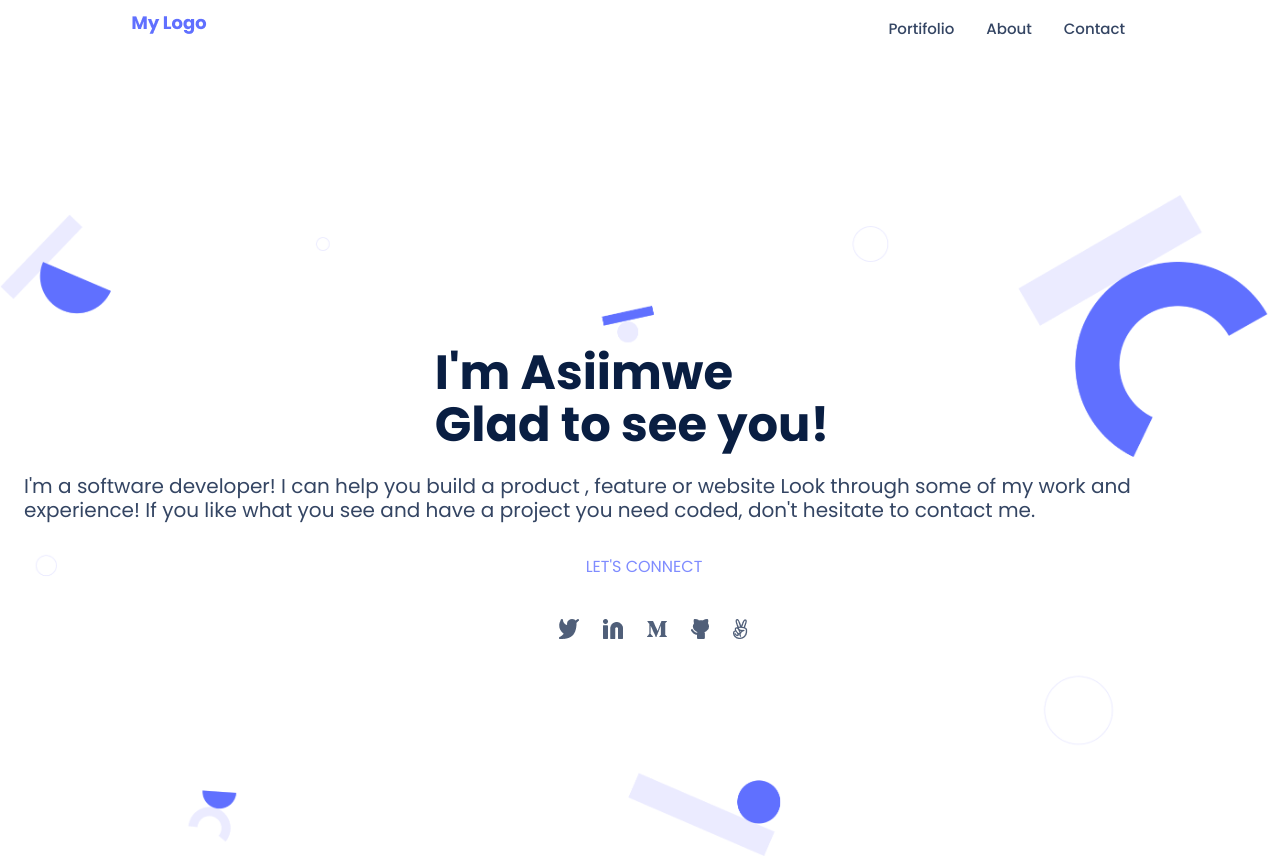
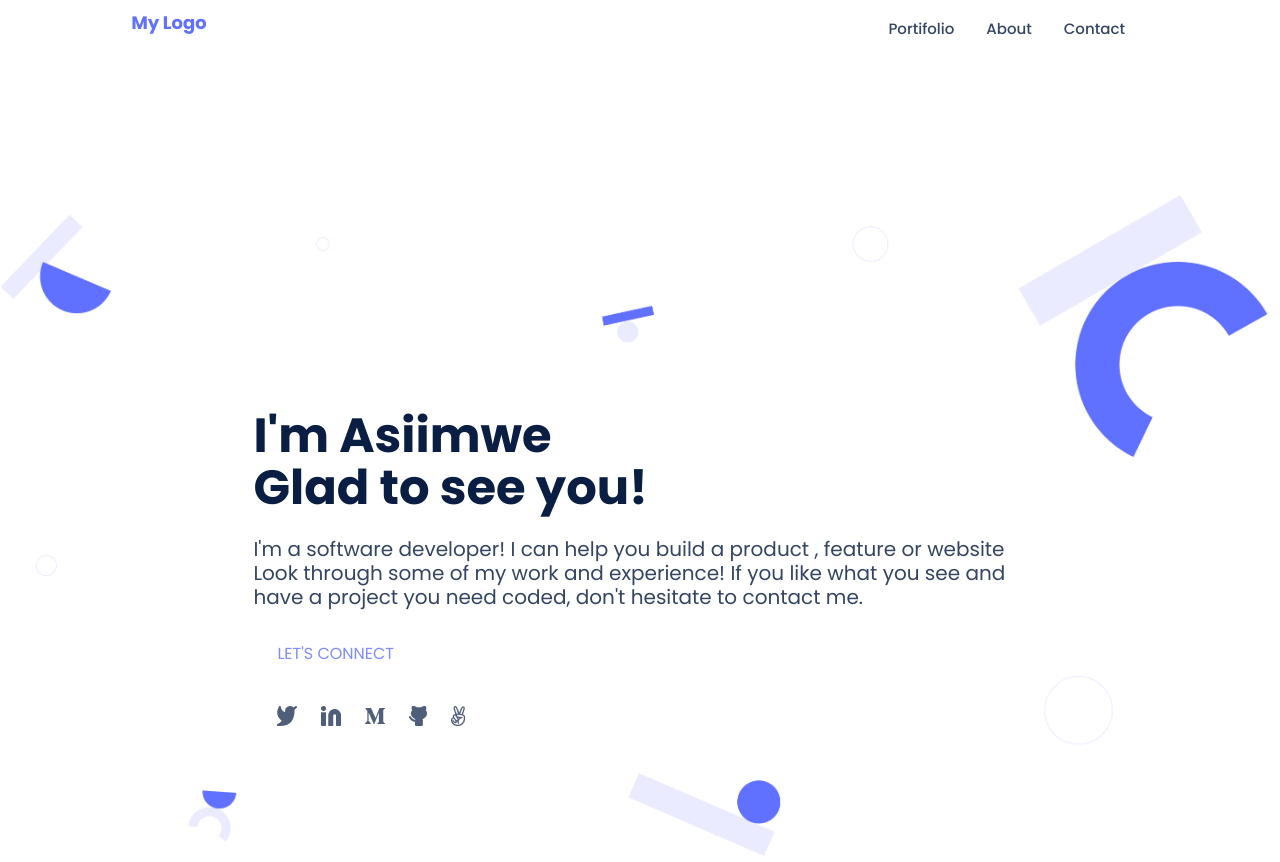
Before and after one commit to As1imwe-Mark/Portifolio_Website, a website: page index.html in a window 1280 px wide. Shown: the top 862 px of the page. Drawn offline with Linux system fonts and the light colour scheme.

Commit message:
Updated the website markup

```diff
--- a/index.html
+++ b/index.html
@@ -32,17 +32,20 @@
     <!-- Introduction section -->
     <main>
     <section class="headline-container">
+        <div class="headline">
             <h1> I'm Asiimwe<br>
                 Glad to see you!</h1>
                 <p>I'm a software developer! I can help you build a product , feature or website Look through some of my work and experience! If you like what you see and have a project you need coded, don't hesitate to contact me.</p>
-    <a class="connection" href="#">LET'S CONNECT</a>
-        <ul class="connect-icon-container">
+    <a class="connection connect-head" href="#">LET'S CONNECT</a>
+        <ul class="connect-icon-container connect-head">
             <li class="twitter-icon"><a href=""><img src="Icons/twitter.png" alt="twitter"></a></li>
             <li class="linkedin-icon"><a href=""><img src="Icons/linkedin.png" alt="linkedin"></a></li>
             <li class="medium-icon"><a href=""><img src="Icons/medium.png" alt="medium"></a></li>
             <li class="github-icon"><a href=""><img src="Icons/github.png" alt="github"></a></li>
             <li class="peace-icon"><a href=""><img src="Icons/peace.png" alt="peace"></a></li>
             </ul>
+        </div>
+
     </section>
 
     <!-- Works section -->
```
